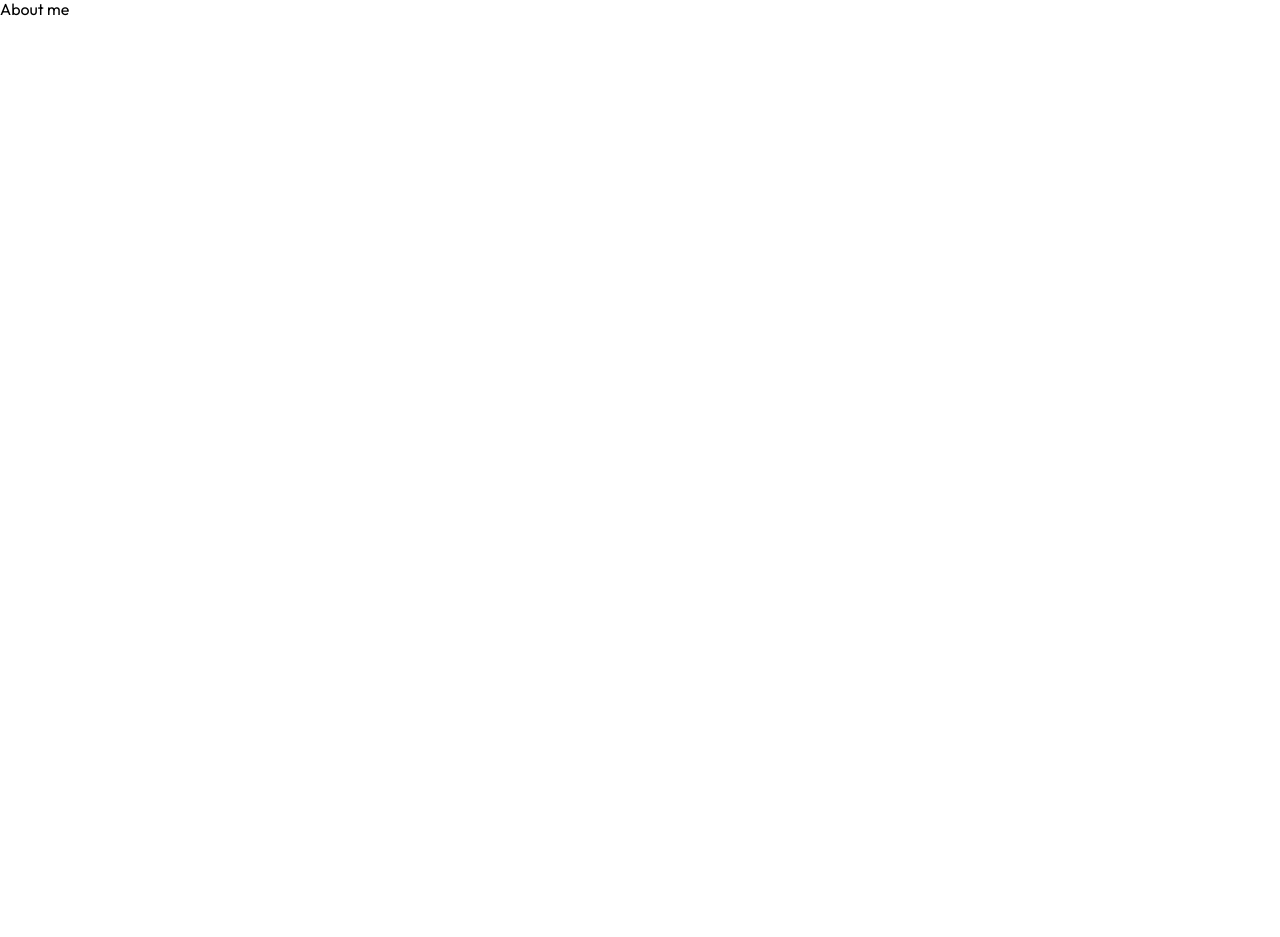
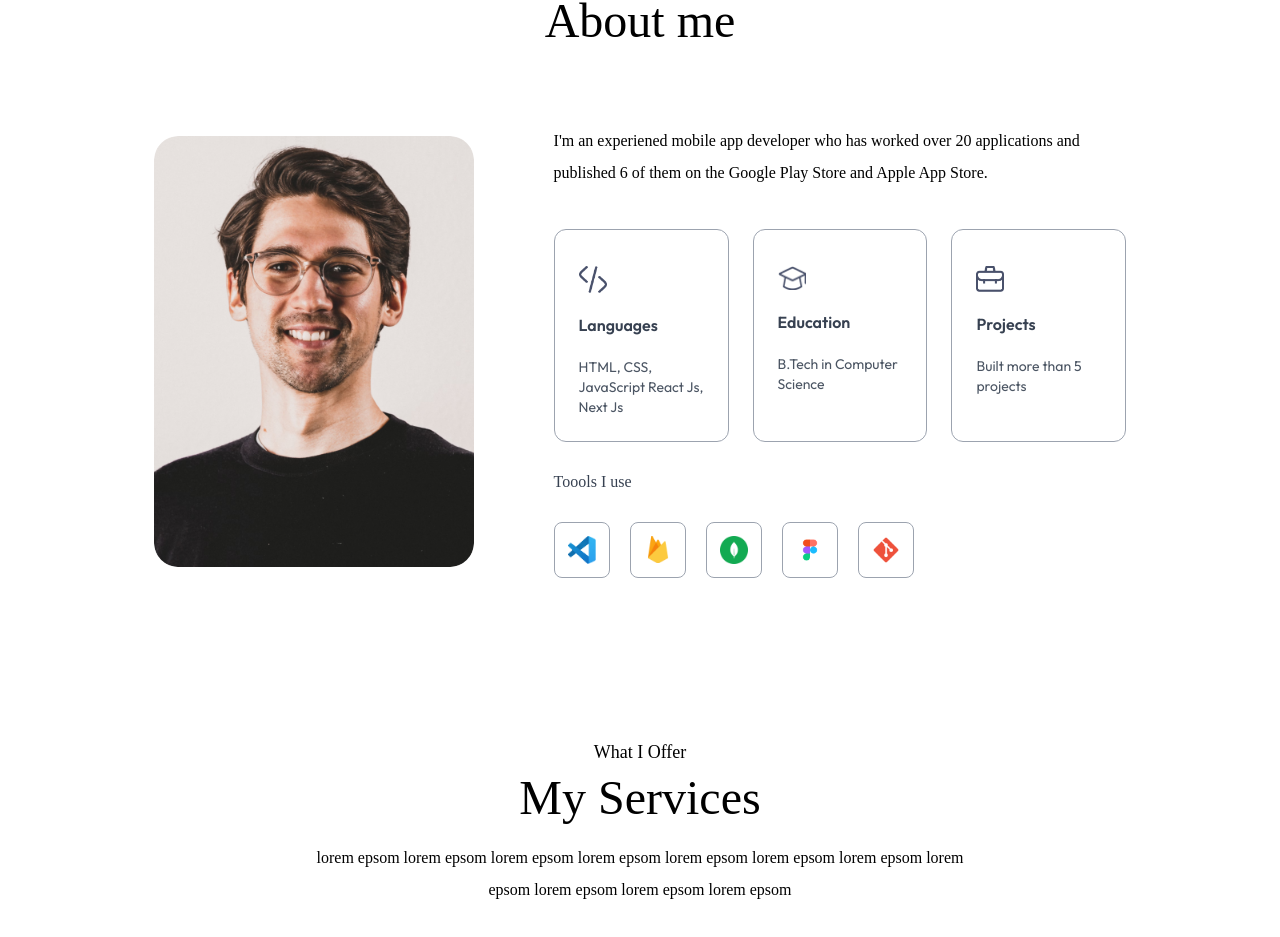
Before and after one commit to wahas-mughal/portfolio, a Next.js app: page / in a window 1280 px wide. Shown: the part 879-1816 px from the top of the page. Before the commit the page ends 944 px from the top, so only its background shows below. Built offline with nearby package versions, Linux system fonts and the light colour scheme.

Commit message:
Completed about section

```diff
--- a/app/components/About.jsx
+++ b/app/components/About.jsx
@@ -1,10 +1,46 @@
+import { assets, infoList, toolsData } from '@/assets/assets'
+import Image from 'next/image'
 import React from 'react'
 
 const About = () => {
   return (
-    <div id="about" className='w-full px-[12% py-10 scroll-mt-20'>
-        <h4> Introduction </h4>
-        <h2> About me </h2>
+    <div id="about" className='w-full px-[12%] py-10 scroll-mt-20'>
+        <h4 className='text-center mb-2 text-lg font-Ovo'> Introduction </h4>
+        <h2 className='text-center text-5xl font-Ovo'> About me </h2>
+        <div className='flex w-full flex-col lg:flex-row items-center gap-20 my-20'>
+          <div className='w-64 sm:w-80 rounded-3xl max-w-none'>
+            <Image src={assets.user_image} alt='user' className='w-full rounded-3xl'/>
+          </div>
+          <div className='flex-1'>
+            <p className='mb-10 max-w-2xl font-Ovo'>
+              I'm an experiened mobile app developer who has worked over 20 applications and published
+              6 of them on the Google Play Store and Apple App Store.
+            </p>
+            <ul className='grid grid-cols-1 sm:grid-cols-3 gap-6 max-w-2xl'>
+              {infoList.map(({icon, iconDark, title, description}, index) => (
+                <li key={index} className='border-[0.5px] border-gray-400 rounded-xl p-6 cursor-pointer
+                hover:bg-lightHover hover:-translate-y-1 duration-500 hover:shadow-black'>
+                  <Image className='w-7 mt-3' src={icon} alt={title} />
+                  <h3 className='my-4 font-semibold text-gray-700'> {title} </h3>
+                  <p className='text-gray-600 text-sm'> {description} </p>
+                </li>
+              ))}
+            </ul>
+
+            <h4 className='my-6 text-gray-700 font-Ovo'> Toools I use</h4>
+
+            <ul className='flex items-center gap-3 sm:gap-5'>
+              {toolsData.map((tool, index) => (
+                <li key={index}
+                className='flex items-center justify-center w-12 sm:w-14 aspect-square
+                border border-gray-400 rounded-lg cursor-pointer hover:-translate-y-1 duration-500'>
+                  <Image src={tool} alt='tool' className='w-5 sm:w-7'/>
+                </li>
+              ))}
+            </ul>
+
+          </div>
+        </div>
     </div>
   )
 }
--- a/app/components/Navbar.jsx
+++ b/app/components/Navbar.jsx
@@ -1,10 +1,11 @@
 import { assets } from '@/assets/assets'
 import Image from 'next/image'
-import React, { useRef } from 'react'
+import React, { useEffect, useRef, useState } from 'react'
 
 const Navbar = () => {
 
 const sideMenuRef = useRef()
+const [isScroll, setIsScroll] = useState(false);
 
 const openMenuHandler = () => {
     sideMenuRef.current.style.transform = 'translateX(-16rem)'
@@ -14,17 +15,29 @@
     sideMenuRef.current.style.transform = 'translateX(16rem)'
 }
 
+useEffect(() => {
+    window.addEventListener('scroll', (scroll) => {
+        if(scrollY > 50){
+            setIsScroll(true)
+        }else{
+            setIsScroll(false)
+        }
+    })
+},[])
+
   return (
     <>
     <div className='fixed top-0 right-0 w-11/12 -z-10 translate-y-[-80%]'>
         <Image src={assets.header_bg_color} alt='' className='w-full'/>
     </div>
-    <nav className='w-full fixed px-5 lg:px-8 xl:px-[8%] py-4 flex items-center justify-between z-50'>
+    <nav className= {`w-full fixed px-5 lg:px-8 xl:px-[8%] py-4 flex items-center justify-between z-50
+    ${isScroll ? 'bg-white bg-opacity-50 backdrop-blur-lg shadow-sm': ''}`}
+    >
         <a href="#top">
             <Image src={assets.logo} alt='' className='w-28 cursor-pointer mr-14' />
         </a>
-        <ul className='hidden md:flex item-center gap-6 lg:gap-8 rounded-full px-12 py-3
-        bg-white shadow-sm bg-opacity-50'>
+        <ul className={`hidden md:flex item-center gap-6 lg:gap-8 rounded-full px-12 py-3
+        ${isScroll ? '' : 'bg-white shadow-sm bg-opacity-50'}`}>
             <li><a className='font-Ovo' href='#top'>Home</a></li>
             <li><a className='font-Ovo' href='#about'>About me</a></li>
             <li><a className='font-Ovo' href='#services'>Services</a></li>
--- /dev/null
+++ b/app/components/Services.jsx
@@ -0,0 +1,18 @@
+import React from 'react'
+
+const Services = () => {
+  return (
+    <div className='w-full px-[12%] py-10 scroll-mt-20'>
+        <h4 className='text-center mb-2 text-lg font-Ovo'> What I Offer </h4>
+        <h2 className='text-center text-5xl font-Ovo'> My Services </h2>
+
+        <p className='text-center max-w-2xl mx-auto mt-5 mb-12 font-Ovo'>
+            lorem epsom lorem epsom lorem epsom lorem epsom
+            lorem epsom lorem epsom lorem epsom lorem epsom lorem epsom
+            lorem epsom lorem epsom
+        </p>
+    </div>
+  )
+}
+
+export default Services
--- a/app/page.js
+++ b/app/page.js
@@ -3,6 +3,7 @@
 import About from "./components/About";
 import Header from "./components/Header";
 import Navbar from "./components/Navbar";
+import Services from "./components/Services";
 
 export default function Home() {
   return (
@@ -10,6 +11,7 @@
     <Navbar/>
     <Header />
     <About/>
+    <Services/>
     </>
   );
 }
--- a/tailwind.config.mjs
+++ b/tailwind.config.mjs
@@ -8,13 +8,17 @@
   theme: {
     extend: {
       colors: {
-        lightHover: '',
-        darkHover: '',
-        darkTheme: ''
+        lightHover: '#fcf4ff',
+        darkHover: '2a004a',
+        darkTheme: '11001F'
       },
       fontFamily:{
         Outfit: ["Outfit", 'sans-serif'],
         Ovo: ["Ovo", "serif"]
+      },
+      boxShadow:{
+        'black': '4px 4px 0 #000',
+        'white': '4px 4px 0 #fff'
       }
     },
   },
```
